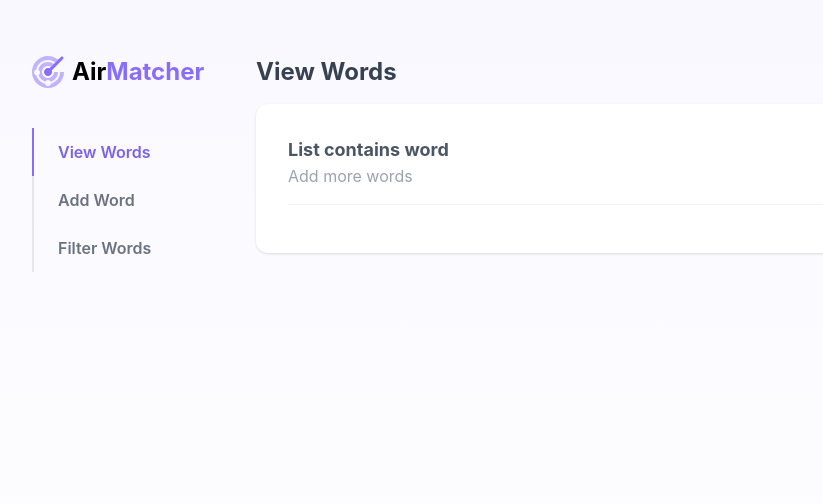
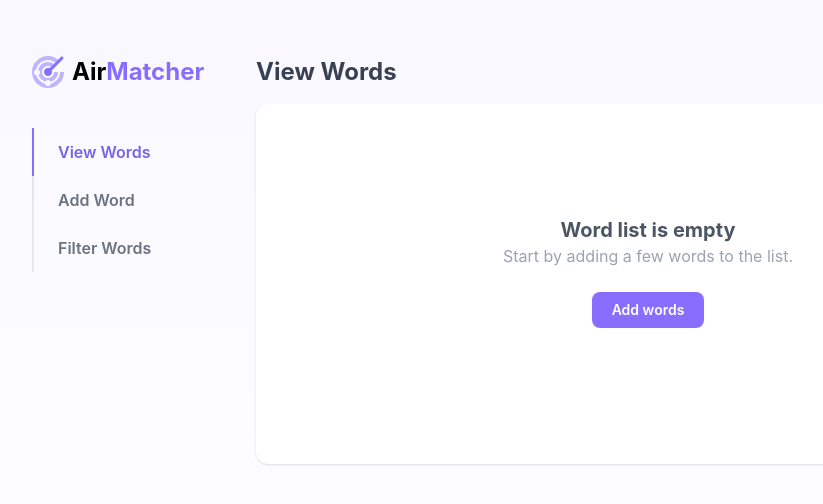
Before and after one commit to dkrasniy/airhouse-frontend, a React (Create React App) app: page / in a window 1280 px wide. Shown: the top 504 px of the page, without its empty margins (104-927 px from the left). Built offline with nearby package versions, Linux system fonts and the light colour scheme.

Commit message:
show empty state when [words] isn't set

```diff
--- a/src/views/ViewWordsView.js
+++ b/src/views/ViewWordsView.js
@@ -27,7 +27,7 @@ export default function ViewWordsView() {
   return (
     <Layout>
       <PageLayout title={"View Words"}>
-        {words && words.length < 1 ? <WordListEmptyState /> : <div className='border-b mb-4 pb-4 border-gray-100'><h2 className='font-bold text-gray-600 md:text-lg '>List contains {words && words.length} word{words && words.length !== 1 ? 's' : ''}</h2>
+        {!words || words.length < 1 ? <WordListEmptyState /> : <div className='border-b mb-4 pb-4 border-gray-100'><h2 className='font-bold text-gray-600 md:text-lg '>List contains {words && words.length} word{words && words.length !== 1 ? 's' : ''}</h2>
         <p className='text-gray-400'><Link to='/add' className='text-gray-400 transition ease duration-200 hover:text-airhouse-600'>Add more words</Link></p></div> }
         <motion.ul className='space-y-3' variants={container} initial="hidden" animate="visible">
           {words && words.map(({ word, datetime }) => <motion.li key={datetime} variants={wordItem}>
```
